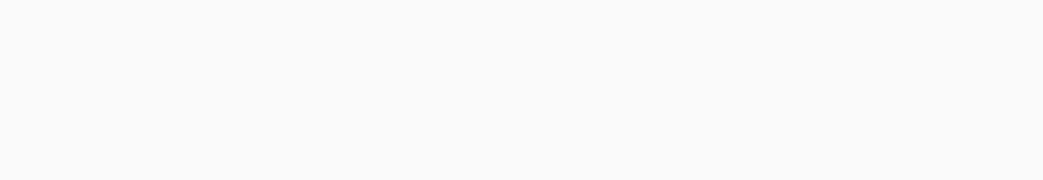
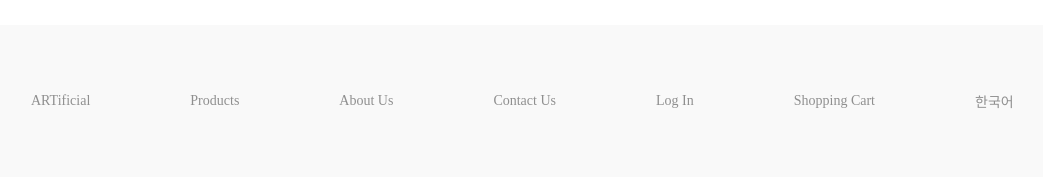
Before and after one commit to Jeremy-Min-Yang/WebProgrammingProject, a plain HTML site: page main.html in a window 1280 px wide. Shown: the whole page, without its empty margins (60-1103 px from the left). Drawn offline with Linux system fonts and the light colour scheme.

Commit message:
Co-authored-by: SJL2002 <SJL2002@users.noreply.github.com>

```diff
--- a/main.html
+++ b/main.html
@@ -7,6 +7,19 @@
     <link rel="stylesheet" href="styles.css">
 </head>
 
+<section>
+    <nav>
+        <ul class="menuItems">
+            <li><a href="" data-item = 'Home'>ARTificial</a></li>
+            <li><a href="" data-item = 'Products'>Products</a></li>
+            <li><a href="" data-item = 'About Us'>About Us</a></li>
+            <li><a href="" data-item = 'Contact Us'>Contact Us</a></li>
+            <li><a href="" data-item = 'logIn'>Log In</a></li>
+            <li><a href="" data-item = 'cart'>Shopping Cart</a></li>
+            <li><a href="" data-item = 'language'>한국어</a></li>
+        </ul>
+    </nav>
+</section>
 <body>
 </body>
 </html>
--- a/styles.css
+++ b/styles.css
@@ -1,53 +1,48 @@
-/* styles.css */
-body {
-    font-family: Arial, sans-serif;
-    background-color: #f9f9f9;
-    text-align: center;
+* {
+    padding: 0;
+    margin: 0;
 }
 
-.container {
-    max-width: 600px;
-    margin: 0 auto;
-    padding: 20px;
-    background-color: #ffffff;
-    border-radius: 10px;
-    box-shadow: 0 2px 4px rgba(0, 0, 0, 0.1);
+nav {
+margin: 25px;
+background: #f9f9f9;
+padding: 16px;
 }
 
-h1 {
-    font-size: 24px;
-    margin-bottom: 20px;
+.menuItems {
+list-style: none;
+display: flex;
 }
 
-img {
-    max-width: 100%;
-    margin-bottom: 20px;
+li {
+margin: 50px;
 }
 
-.rating {
-    margin-bottom: 20px;
+a {
+text-decoration: none;
+color: #8f8f8f;
+font-size: 14px;
+font-weight: 400;
+transition: all 0.5s ease-in-out;
+position: relative;
 }
 
-label {
-    font-weight: bold;
+&::before {
+content: attr(data-item);
+transition: 0.5s;
+color: #8254ff;
+position: absolute;
+top: 0;
+bottom: 0;
+left: 0;
+right: 0;
+width: 0;
+overflow: hidden;
 }
 
-input[type="number"] {
-    width: 60px;
-    padding: 5px;
-    border: 1px solid #ccc;
-    border-radius: 5px;
+&:hover {
+&::before {
+width: 100%;
+transition: all 0.5s ease-in-out;
 }
-
-button {
-    background-color: #007bff;
-    color: #ffffff;
-    border: none;
-    border-radius: 5px;
-    padding: 10px 20px;
-    cursor: pointer;
 }
-
-button:hover {
-    background-color: #0056b3;
-}
```
Also changed, not shown: customerpics/chaewon.jpg (added), customerpics/einstein.jpg (added), customerpics/lebron.jpg (added), customerpics/messi.jpg (added), 1 other file.
